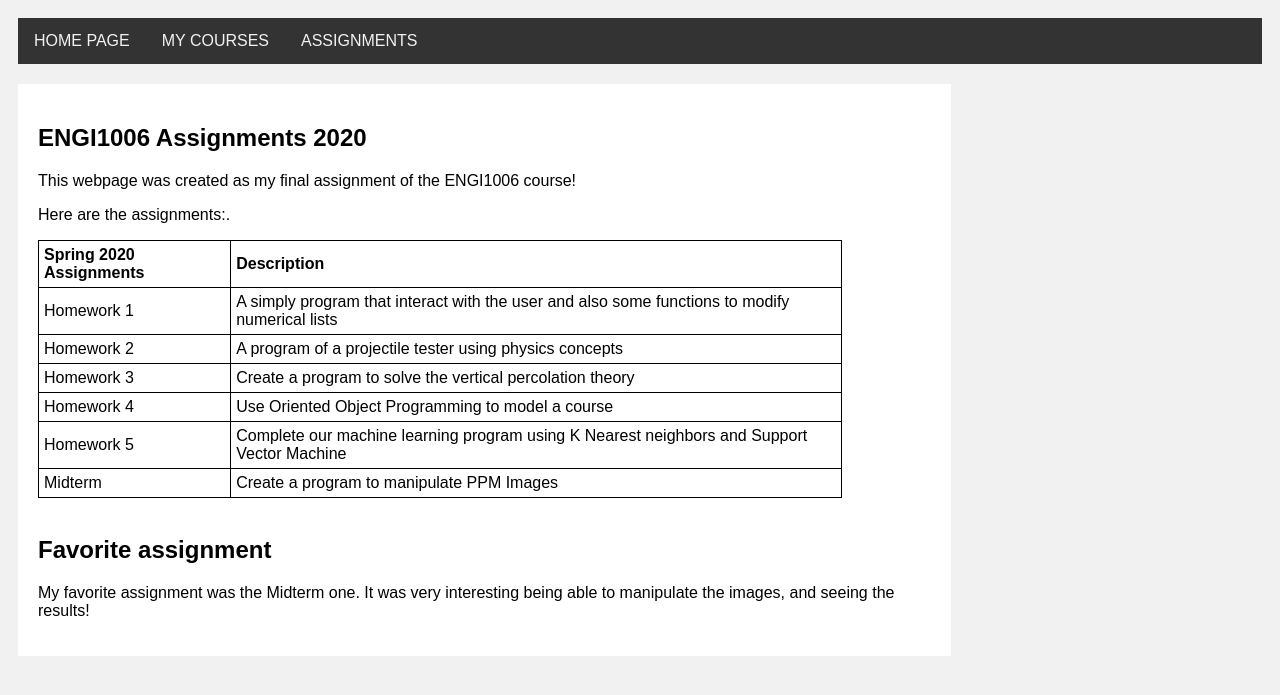
After one commit to dy2403/engi1006, a Flask app: page /assignments in a window 1280 px wide. The commit adds this page. Shown: the top 695 px of the page. Run offline with Flask 2, Linux system fonts and the light colour scheme.

Commit message:
added the assignments page

```diff
--- a/app.py
+++ b/app.py
@@ -19,6 +19,11 @@ def home():
 @app.route("/courses")
 def courses():
     return render_template('courses.html')
+
+@app.route("/assignments")
+def assignments():
+    return render_template('assignments.html')
+
 #start the server
 if __name__ == "__main__":
     app.run()
--- /dev/null
+++ b/templates/assignments.html
@@ -0,0 +1,74 @@
+<!DOCTYPE html>
+<html>
+    <head>
+        <!--specifies title of the page !-->
+        <title>My Courses</title>
+        <link rel= "stylesheet" type= "text/css" href= "{{ url_for('static',filename='styles/project.css') }}">
+    <head>
+    <body>
+    </div>
+    <div class="topnav">
+        <a href="/">HOME PAGE</a>
+        <a href="/courses">MY COURSES</a>
+        <a href="/assignments">ASSIGNMENTS</a>
+    </div>
+    <div class="row">
+        <div class="leftcolumn">
+            <div class="card">
+                <h2>ENGI1006 Assignments 2020</h2>
+                <p>This webpage was created as my final assignment of the ENGI1006
+                course! </p>
+                <p> Here are the assignments:.</p>
+                <style>
+                table, th, td {
+                  border: 1px solid black;
+                  border-collapse: collapse;
+                }
+                th, td {
+                  padding: 5px;
+                  text-align: left;
+                }
+                </style>
+                <table style="width:90%">
+                  <tr>
+                    <th>Spring 2020 Assignments</th>
+                    <th>Description</th>
+                  </tr>
+                  <tr>
+                    <td> Homework 1</td>
+                    <td> A simply program that interact with the user and
+                    also some functions to modify numerical lists</td>
+                  </tr>
+                  <tr>
+                    <td>Homework 2</td>
+                    <td>A program of a projectile tester using physics concepts</td>
+                  </tr>
+                  <tr>
+                    <td>Homework 3</td>
+                    <td>Create a program to solve the vertical percolation theory </td>
+                  <tr>
+                    <td>Homework 4</td>
+                    <td>Use Oriented Object Programming to model a course</td>
+                  </tr>
+                  <tr>
+                    <td>Homework 5</td>
+                    <td> Complete our machine learning program using K
+                    Nearest neighbors and Support Vector Machine</td>
+                  </tr>
+                  <tr>
+                    <td>Midterm</td>
+                    <td> Create a program to manipulate PPM Images</td>
+                  </tr>
+                </table>
+                <br>
+                <h2>Favorite assignment</h2>
+                <p> My favorite assignment was the Midterm one. It was very
+                interesting being able to manipulate the images, and seeing the
+                results! </p>
+                     </div>
+                </div>
+            </div>
+        </div>
+    </div>
+</body>
+</html>
```
Also changed, not shown: templates/courses.html (+7 -14 lines), templates/index.html (+8 -4 lines), readme.txt (added), static/styles/project.css (renamed from static/styles/archive1.css).
